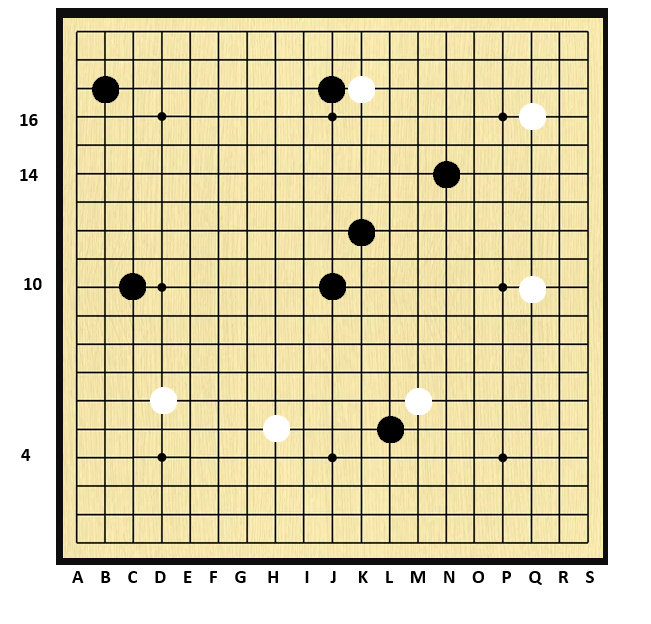
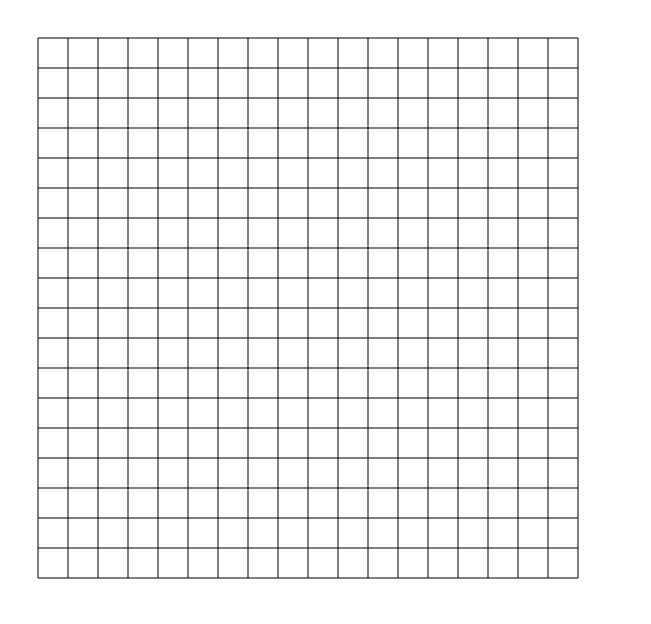
Before and after one commit to eg61ejub/Goban-Progress, a plain HTML site: page index.html in a window 1280 px wide. Shown: the whole page, without its empty margins (0-651 px from the left). Drawn offline with Linux system fonts and the light colour scheme.

Commit message:
Insert Canvas index.html

```diff
--- a/index.html
+++ b/index.html
@@ -1,3 +1,38 @@
+<html>
+<body>
+
+<canvas id="board" width="600" height="600"></canvas>
+
+<script>
+
+let canvas = document.getElementById("board")
+let ctx = canvas.getContext("2d")
+
+let size = 19
+let grid = canvas.width / (size + 1)
+
+for (let i = 1; i <= size; i++) {
+
+  ctx.beginPath()
+  ctx.moveTo(grid, i * grid)
+  ctx.lineTo(size * grid, i * grid)
+  ctx.stroke()
+
+  ctx.beginPath()
+  ctx.moveTo(i * grid, grid)
+  ctx.lineTo(i * grid, size * grid)
+  ctx.stroke()
+
+}
+
+</script>
+
+</body>
+</html>
+
+
+
+<!--
 <html>
 <body>
 
@@ -27,3 +62,4 @@ document.getElementById("board").onclick = function(event) {
 
 </body>
 </html>
+-->
```
